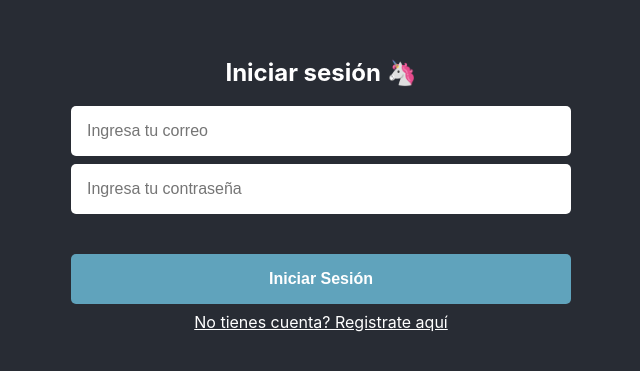
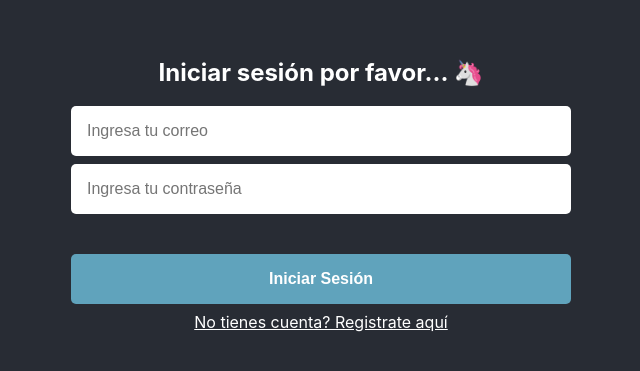
Before and after one commit to MisaelCalvillo/devf-m8-backed-avanzado-tareas-front, a React (Create React App) app: page /auth in a window 1280 px wide. Shown: the part 207-578 px from the top of the page, without its empty margins (319-959 px from the left). Built offline with nearby package versions, Linux system fonts and the light colour scheme; no server answers.

Commit message:
[fix] Cambio de copy

```diff
--- a/src/components/Login/Login.js
+++ b/src/components/Login/Login.js
@@ -25,7 +25,7 @@ function Login({ setToken }) {
 
   return (
     <div>
-      <h2 style={{ color: 'white' }}>Iniciar sesión 🦄</h2>
+      <h2 style={{ color: 'white' }}>Iniciar sesión por favor... 🦄</h2>
       <div className='auth-view__input-container'>
         <TextInput
           value={email}
```
